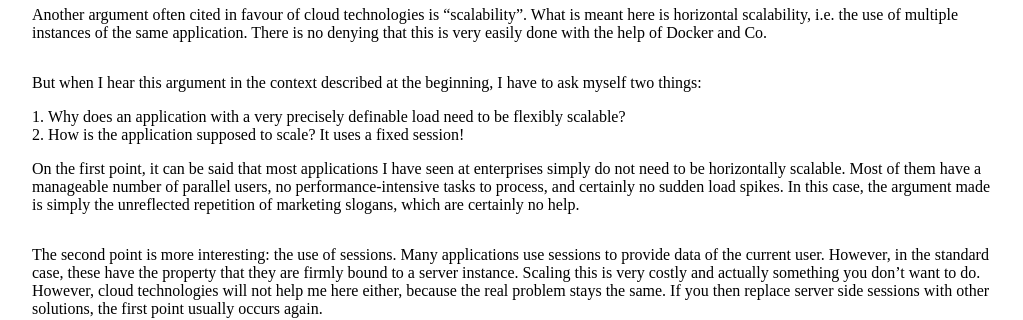
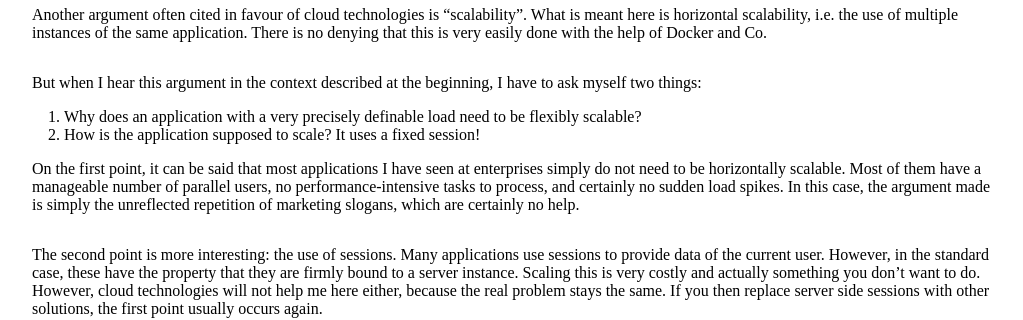
Before and after one commit to erdlet/erdlet.github.io, a Jekyll site: the page built from _posts/2021-06-15-common-reasons-for-cloud-and-my-thoughts.md, in a window 1280 px wide. Shown: the part 969-1289 px from the top of the page, without its empty margins (128-1151 px from the left). Built offline with Jekyll 4.4.1, drawn with Linux system fonts in a browser that asks for light colours.

Commit message:
Give lists in article more margin

```diff
--- a/assets/css/styles.css
+++ b/assets/css/styles.css
@@ -23,11 +23,11 @@ main>ul>li {
 }
 
 article>ul>li {
-    margin-left: 1rem;
+    margin-left: 2rem;
 }
 
 article>ol>li {
-    margin-left: 1rem;
+    margin-left: 2rem;
 }
 
 #footer-links {
```
